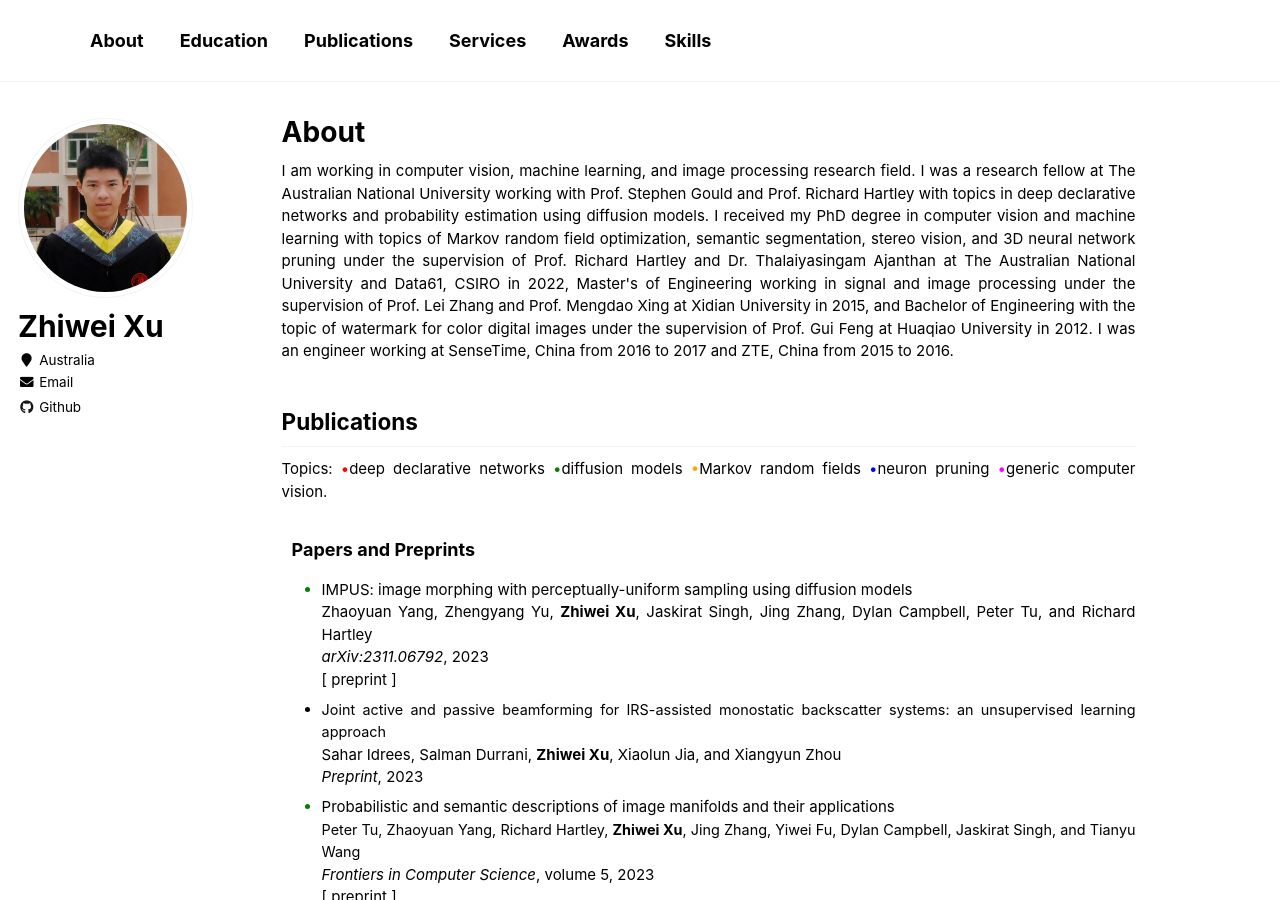
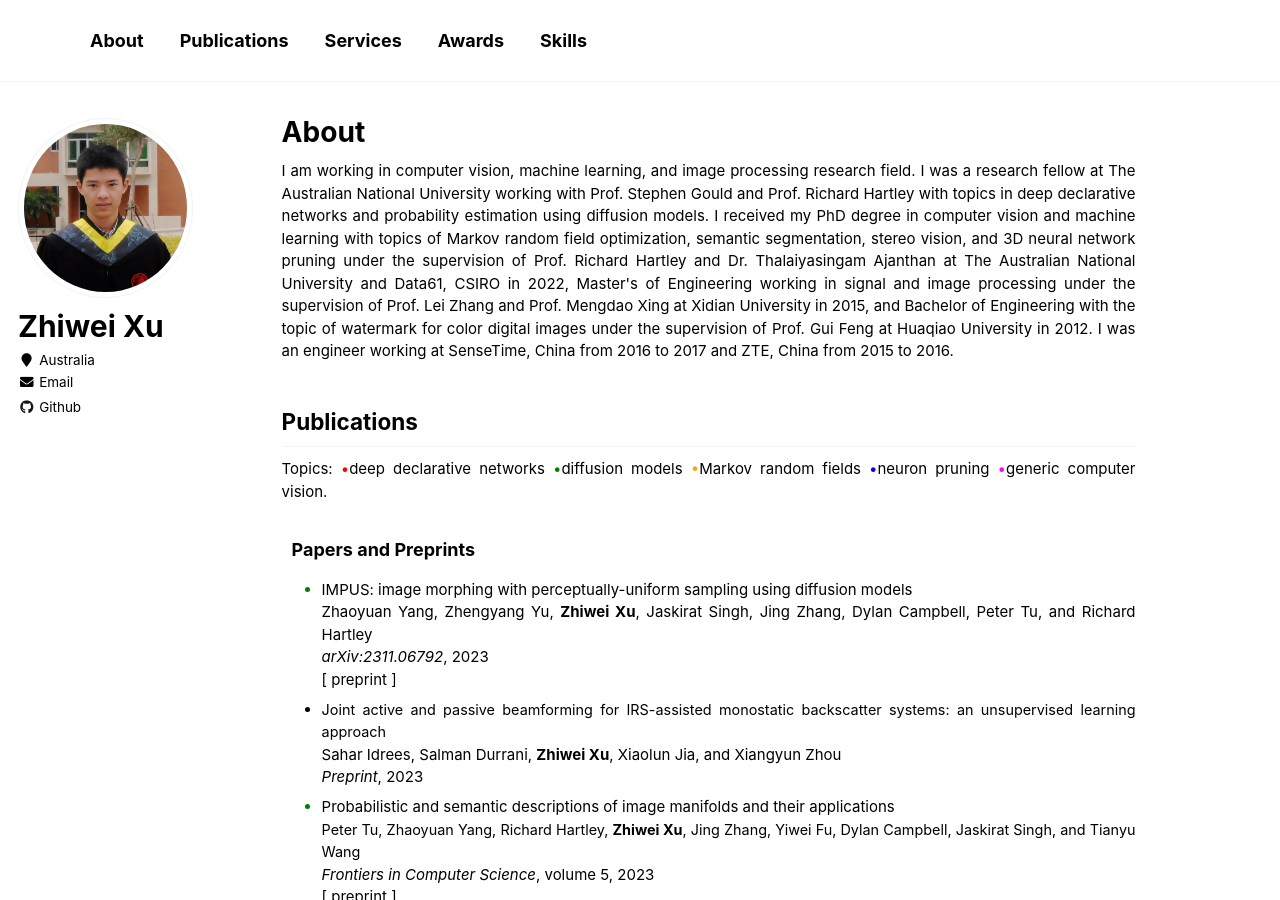
Before and after one commit to zwxu064/zwxu064.github.io, a Jekyll site: the page built from _pages/about.html, in a window 1280 px wide and 900 px high. Built offline with Jekyll 4.4.1, drawn with Linux system fonts in a browser that asks for light colours.

Commit message:
Update navigation.yml

```diff
--- a/_data/navigation.yml
+++ b/_data/navigation.yml
@@ -2,9 +2,6 @@
 main:
   - title: "About"
     url: http://zwxu064.github.io/index.html
-
-  - title: "Education"
-    url: http://zwxu064.github.io/index.html#education
 
   - title: "Publications"
     url: http://zwxu064.github.io/index.html#publications
```
